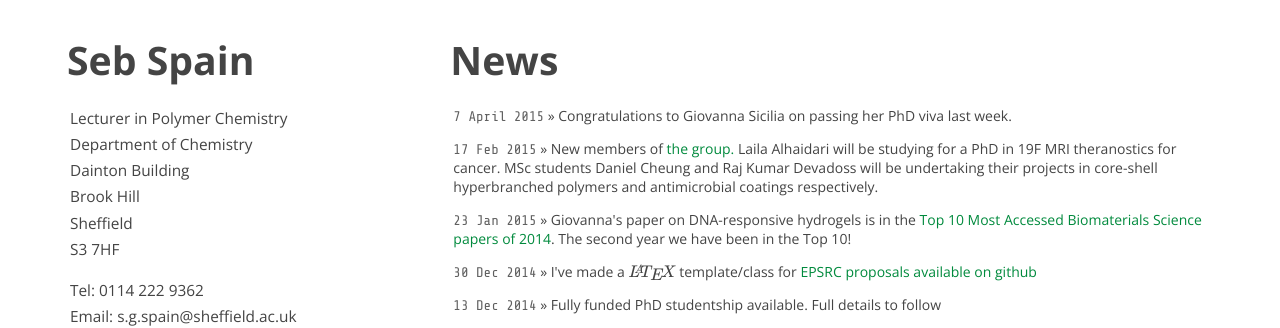
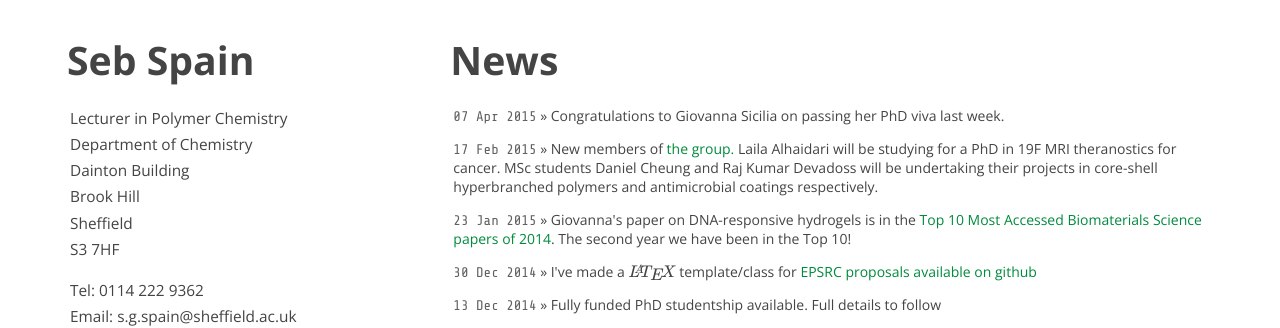
Before and after one commit to sebspain/sebspain.github.io, a Jekyll site: the page index.html, which Jekyll copies as it is, in a window 1280 px wide. Shown: the part 285-613 px from the top of the page. Built offline with Jekyll 4.4.1, drawn with Linux system fonts in a browser that asks for light colours; Markdown is read by kramdown in place of the engine named in the settings; formulas are drawn with MathJax 3.

Commit message:
minor layout change

```diff
--- a/index.html
+++ b/index.html
@@ -76,7 +76,7 @@
       <div class="unit w-2-3 center-on-mobiles">
         <h2>News</h2>
           <ul class="posts">
-            <li><span>7 April 2015</span> &raquo; Congratulations to Giovanna Sicilia on passing her PhD viva last week.</li>
+            <li><span>07 Apr 2015</span> &raquo; Congratulations to Giovanna Sicilia on passing her PhD viva last week.</li>
             </ul>
           <ul class="posts">
             <li><span>17 Feb 2015</span> &raquo; New members of <a href="/group/">the group.</a> Laila Alhaidari will be studying for a PhD in 19F MRI theranostics for cancer. MSc students Daniel Cheung and Raj Kumar Devadoss will be undertaking their projects in core-shell hyperbranched polymers and antimicrobial coatings respectively.</li>
```
